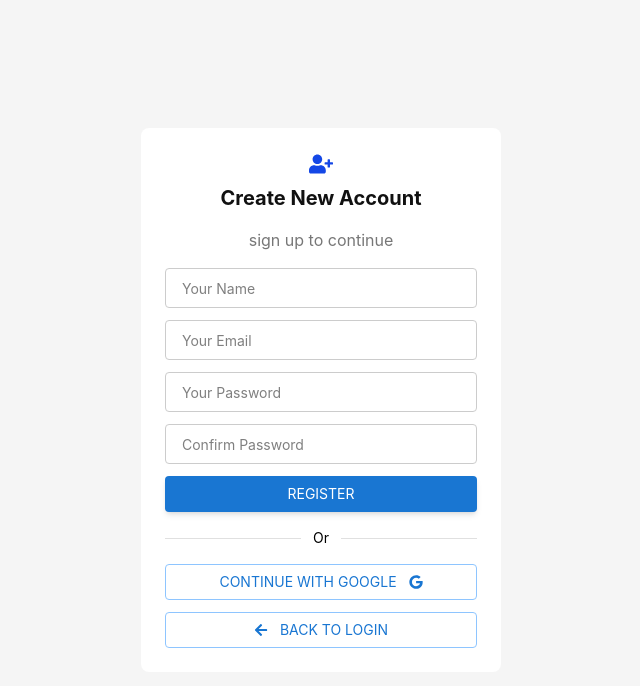
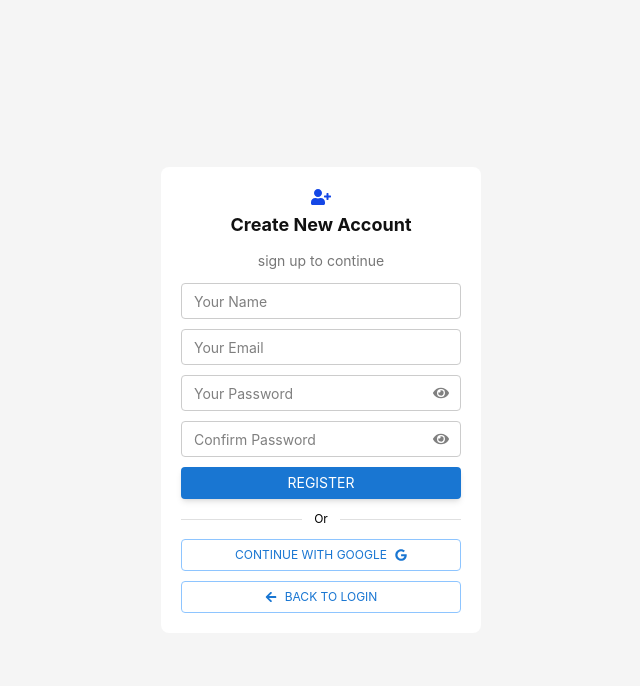
Before and after one commit to Pramodkumar9039/QueueLess, a React (Vite) app in the folder client/: page /register in a window 1280 px wide. Shown: the top 686 px of the page, without its empty margins (319-959 px from the left). Built offline with nearby package versions, Linux system fonts and the light colour scheme.

Commit message:
Axios is added for communication btw React and Express

```diff
--- a/client/src/pages/Register.jsx
+++ b/client/src/pages/Register.jsx
@@ -1,7 +1,13 @@
 
 import { useState } from "react";
 import { Link } from "react-router-dom";
-import { FaUserPlus, FaGoogle, FaArrowLeft } from "react-icons/fa";
+import {
+    FaUserPlus,
+    FaGoogle,
+    FaArrowLeft,
+    FaEye,
+    FaEyeSlash,
+} from "react-icons/fa";
 import api from "../api/axios";
 
 function Register() {
@@ -12,20 +18,18 @@ function Register() {
         confirmPassword: "",
     });
 
+    const [showPassword, setShowPassword] = useState(false);
+    const [showConfirmPassword, setShowConfirmPassword] = useState(false);
     const [message, setMessage] = useState("");
     const [error, setError] = useState("");
     const [loading, setLoading] = useState(false);
 
-    const handleChange = (event) => {
-        setFormData({
-            ...formData,
-            [event.target.name]: event.target.value,
-        });
+    const handleChange = (e) => {
+        setFormData({ ...formData, [e.target.name]: e.target.value });
     };
 
-    const handleSubmit = async (event) => {
-        event.preventDefault();
-
+    const handleSubmit = async (e) => {
+        e.preventDefault();
         setMessage("");
         setError("");
 
@@ -48,8 +52,7 @@ function Register() {
                 password: formData.password,
             });
 
-            setMessage(response.data.message || "Registration successful!");
-
+            setMessage(response.data.message || "Registration Successful");
             setFormData({
                 name: "",
                 email: "",
@@ -66,23 +69,26 @@ function Register() {
         }
     };
 
+    const inputStyle =
+        "w-full h-9 border border-[#ccc] rounded px-3 pr-9 text-sm outline-none focus:border-blue-400";
+
     return (
-        <div className="min-h-screen bg-[#f5f5f5] flex items-center justify-center px-4 py-6">
-            <div className="w-[360px] max-w-[95%] bg-white p-6 rounded-lg">
+        <div className="min-h-screen bg-[#f5f5f5] flex items-center justify-center px-3 py-4">
+            <div className="w-[320px] max-w-[95%] bg-white p-5 rounded-lg">
 
                 <div className="text-center">
-                    <FaUserPlus className="text-blue-700 text-2xl mx-auto mb-2" />
+                    <FaUserPlus className="text-blue-700 text-xl mx-auto mb-1" />
 
-                    <h1 className="text-xl font-bold text-[#111]">
+                    <h1 className="text-lg font-bold text-[#111]">
                         Create New Account
                     </h1>
 
-                    <p className="text-[#777] mt-4 mb-4">
+                    <p className="text-sm text-[#777] mt-3 mb-3">
                         sign up to continue
                     </p>
                 </div>
 
-                <form onSubmit={handleSubmit} className="space-y-3">
+                <form onSubmit={handleSubmit} className="space-y-2.5">
                     <input
                         type="text"
                         name="name"
@@ -91,7 +97,7 @@ function Register() {
                         value={formData.name}
                         onChange={handleChange}
                         required
-                        className="w-full h-10 border border-[#ccc] rounded px-4 text-sm outline-none focus:border-blue-400"
+                        className={inputStyle}
                     />
 
                     <input
@@ -102,11 +108,12 @@ function Register() {
                         value={formData.email}
                         onChange={handleChange}
                         required
-                        className="w-full h-10 border border-[#ccc] rounded px-4 text-sm outline-none focus:border-blue-400"
+                        className={inputStyle}
                     />
 
+                    <div className="relative">
                         <input
-                        type="password"
+                            type={showPassword ? "text" : "password"}
                             name="password"
                             placeholder="Your Password"
                             autoComplete="new-password"
@@ -114,11 +121,22 @@ function Register() {
                             onChange={handleChange}
                             minLength={8}
                             required
-                        className="w-full h-10 border border-[#ccc] rounded px-4 text-sm outline-none focus:border-blue-400"
+                            className={inputStyle}
                         />
 
+                        <button
+                            type="button"
+                            onClick={() => setShowPassword(!showPassword)}
+                            className="absolute right-3 top-1/2 -translate-y-1/2 text-[#6A89A7]"
+                            aria-label={showPassword ? "Hide password" : "Show password"}
+                        >
+                            {showPassword ? <FaEyeSlash /> : <FaEye style={{color: 'gray'}} />}
+                        </button>
+                    </div>
+
+                    <div className="relative">
                         <input
-                        type="password"
+                            type={showConfirmPassword ? "text" : "password"}
                             name="confirmPassword"
                             placeholder="Confirm Password"
                             autoComplete="new-password"
@@ -126,17 +144,27 @@ function Register() {
                             onChange={handleChange}
                             minLength={8}
                             required
-                        className="w-full h-10 border border-[#ccc] rounded px-4 text-sm outline-none focus:border-blue-400"
+                            className={inputStyle}
                         />
 
+                        <button
+                            type="button"
+                            onClick={() => setShowConfirmPassword(!showConfirmPassword)}
+                            className="absolute right-3 top-1/2 -translate-y-1/2 text-[#6A89A7]"
+                            aria-label={showConfirmPassword ? "Hide confirm password" : "Show confirm password"}
+                        >
+                            {showConfirmPassword ? <FaEyeSlash /> : <FaEye style={{color: 'gray'}} />}
+                        </button>
+                    </div>
+
                     {error && (
-                        <p className="text-sm text-red-600" role="alert">
+                        <p className="text-xs text-red-600" role="alert">
                             {error}
                         </p>
                     )}
 
                     {message && (
-                        <p className="text-sm text-green-700" role="status">
+                        <p className="text-xs text-green-700" role="status">
                             {message}
                         </p>
                     )}
@@ -144,22 +172,22 @@ function Register() {
                     <button
                         type="submit"
                         disabled={loading}
-                        className="w-full h-9 bg-[#1976d2] text-white text-sm rounded shadow-md hover:bg-blue-700 disabled:opacity-60"
+                        className="w-full h-8 bg-[#1976d2] text-white text-sm rounded shadow-md hover:bg-blue-700 disabled:opacity-60"
                     >
                         {loading ? "REGISTERING..." : "REGISTER"}
                     </button>
                 </form>
 
-                <div className="flex items-center gap-3 my-4">
+                <div className="flex items-center gap-3 my-3">
                     <hr className="flex-1 border-[#e0e0e0]" />
-                    <span className="text-sm">Or</span>
+                    <span className="text-xs">Or</span>
                     <hr className="flex-1 border-[#e0e0e0]" />
                 </div>
 
                 <button
                     type="button"
                     onClick={() => setError("Google sign-in is not configured yet.")}
-                    className="w-full h-9 border border-blue-300 text-[#1976d2] text-sm rounded flex items-center justify-center gap-3 hover:bg-blue-50"
+                    className="w-full h-8 border border-blue-300 text-[#1976d2] text-xs rounded flex items-center justify-center gap-2 hover:bg-blue-50"
                 >
                     CONTINUE WITH GOOGLE
                     <FaGoogle />
@@ -167,7 +195,7 @@ function Register() {
 
                 <Link
                     to="/login"
-                    className="mt-3 w-full h-9 border border-blue-300 text-[#1976d2] text-sm rounded flex items-center justify-center gap-3 hover:bg-blue-50"
+                    className="mt-2.5 w-full h-8 border border-blue-300 text-[#1976d2] text-xs rounded flex items-center justify-center gap-2 hover:bg-blue-50"
                 >
                     <FaArrowLeft />
                     BACK TO LOGIN
```
Also changed, not shown: 1 other file (tests, documents, lock files or other folders). Lines whose indentation alone changed are shown as unchanged.
